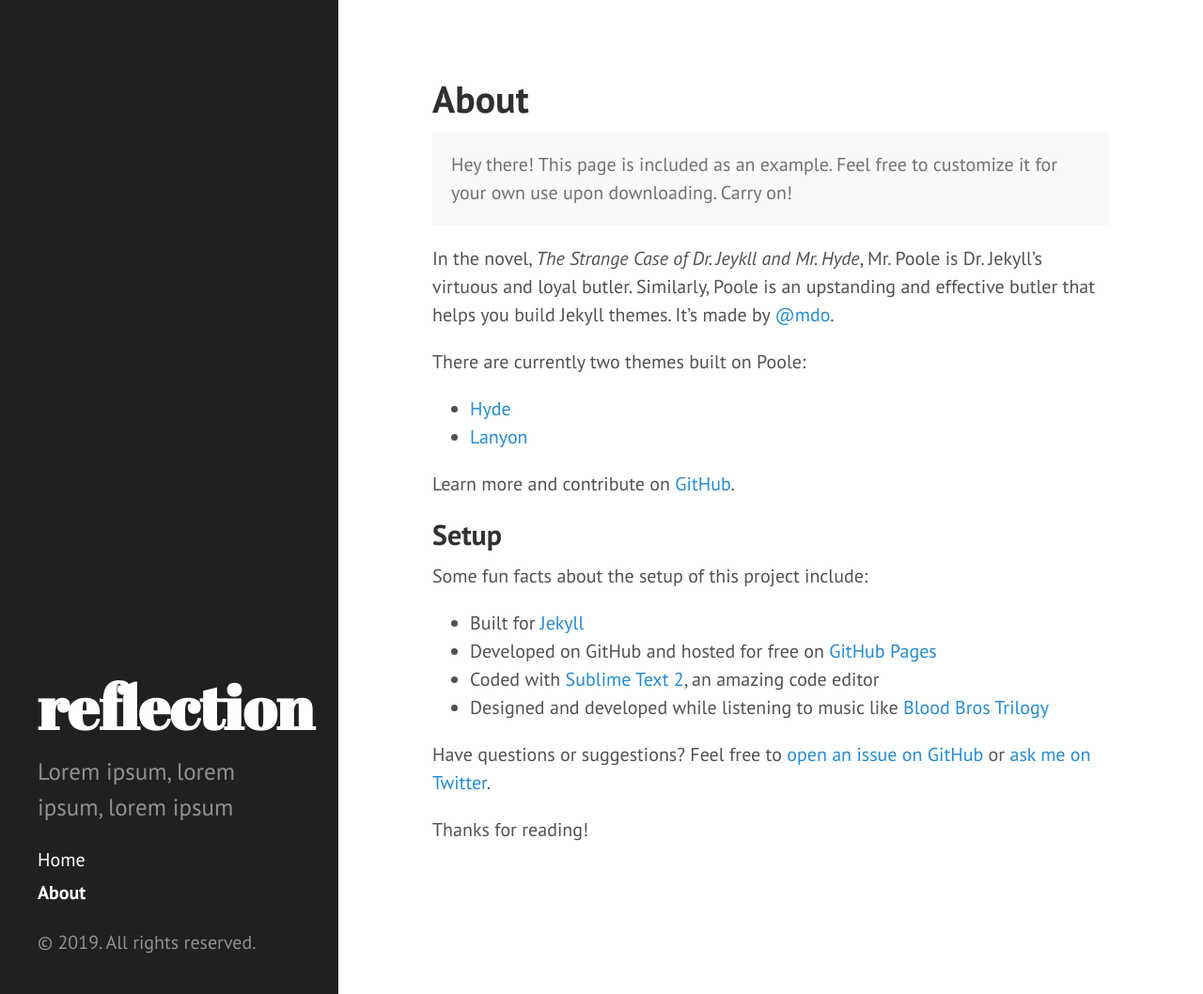
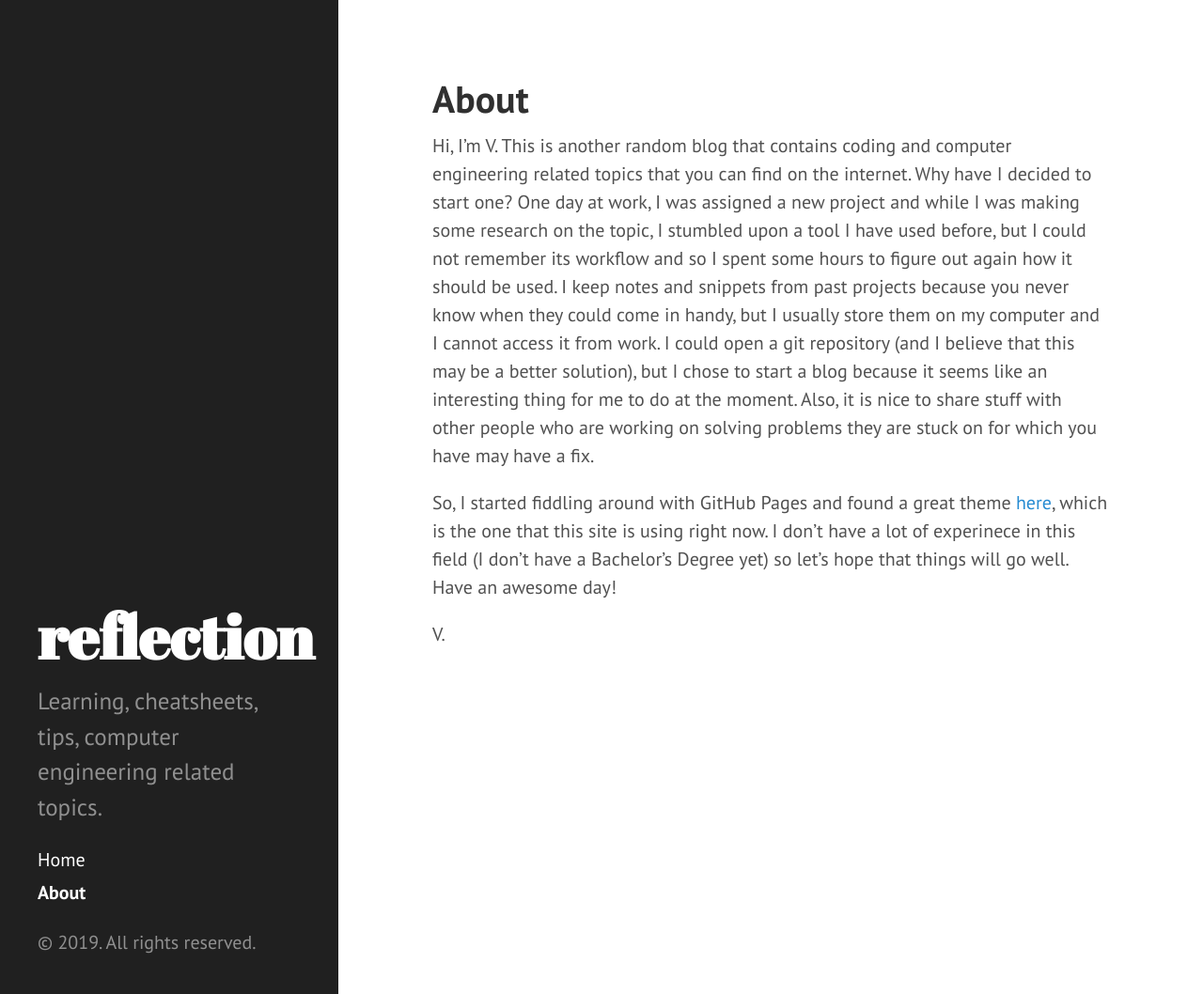
Before and after one commit to vlasebian/vlasebian.github.io, a Jekyll site: the page built from about.md, in a window 1280 px wide and 1058 px high. Shown: the whole window at 94% size. Built offline with Jekyll 4.4.1, drawn with Linux system fonts in a browser that asks for light colours; Markdown is read by kramdown in place of the engine named in the settings.

Commit message:
adding new content to about page

```diff
--- a/_config.yml
+++ b/_config.yml
@@ -7,15 +7,11 @@ permalink:        pretty
 
 # Setup
 title:            reflection
-tagline:          'coding blog'
-description:      'Lorem ipsum, lorem ipsum, lorem ipsum'
+tagline:          'another coding blog'
+description:      'Learning, cheatsheets, tips, computer engineering related topics.'
 url:              https://vlasebian.github.io
 baseurl:          https://vlasebian.github.io/
 
 paginate:         5
 
-# Custom vars
-version:          2.1.0
-
-github:
-  repo:           https://github.com/poole/hyde
+# Custom variables
--- a/about.md
+++ b/about.md
@@ -3,28 +3,8 @@ layout: page
 title: About
 ---
 
-<p class="message">
-  Hey there! This page is included as an example. Feel free to customize it for your own use upon downloading. Carry on!
-</p>
+Hi, I'm V. This is another random blog that contains coding and computer engineering related topics that you can find on the internet. Why have I decided to start one? One day at work, I was assigned a new project and while I was making some research on the topic, I stumbled upon a tool I have used before, but I could not remember its workflow and so I spent some hours to figure out again how it should be used. I keep notes and snippets from past projects because you never know when they could come in handy, but I usually store them on my computer and I cannot access it from work. I could open a git repository (and I believe that this may be a better solution), but I chose to start a blog because it seems like an interesting thing for me to do at the moment. Also, it is nice to share stuff with other people who are working on solving problems they are stuck on for which you have may have a fix.
 
-In the novel, *The Strange Case of Dr. Jeykll and Mr. Hyde*, Mr. Poole is Dr. Jekyll's virtuous and loyal butler. Similarly, Poole is an upstanding and effective butler that helps you build Jekyll themes. It's made by [@mdo](https://twitter.com/mdo).
+So, I started fiddling around with GitHub Pages and found a great theme [here](https://github.com/poole/hyde), which is the one that this site is using right now. I don't have a lot of experinece in this field (I don't have a Bachelor's Degree yet) so let's hope that things will go well. Have an awesome day!
 
-There are currently two themes built on Poole:
-
-* [Hyde](http://hyde.getpoole.com)
-* [Lanyon](http://lanyon.getpoole.com)
-
-Learn more and contribute on [GitHub](https://github.com/poole).
-
-## Setup
-
-Some fun facts about the setup of this project include:
-
-* Built for [Jekyll](http://jekyllrb.com)
-* Developed on GitHub and hosted for free on [GitHub Pages](https://pages.github.com)
-* Coded with [Sublime Text 2](http://sublimetext.com), an amazing code editor
-* Designed and developed while listening to music like [Blood Bros Trilogy](https://soundcloud.com/maddecent/sets/blood-bros-series)
-
-Have questions or suggestions? Feel free to [open an issue on GitHub](https://github.com/poole/issues/new) or [ask me on Twitter](https://twitter.com/mdo).
-
-Thanks for reading!
+V.
```
